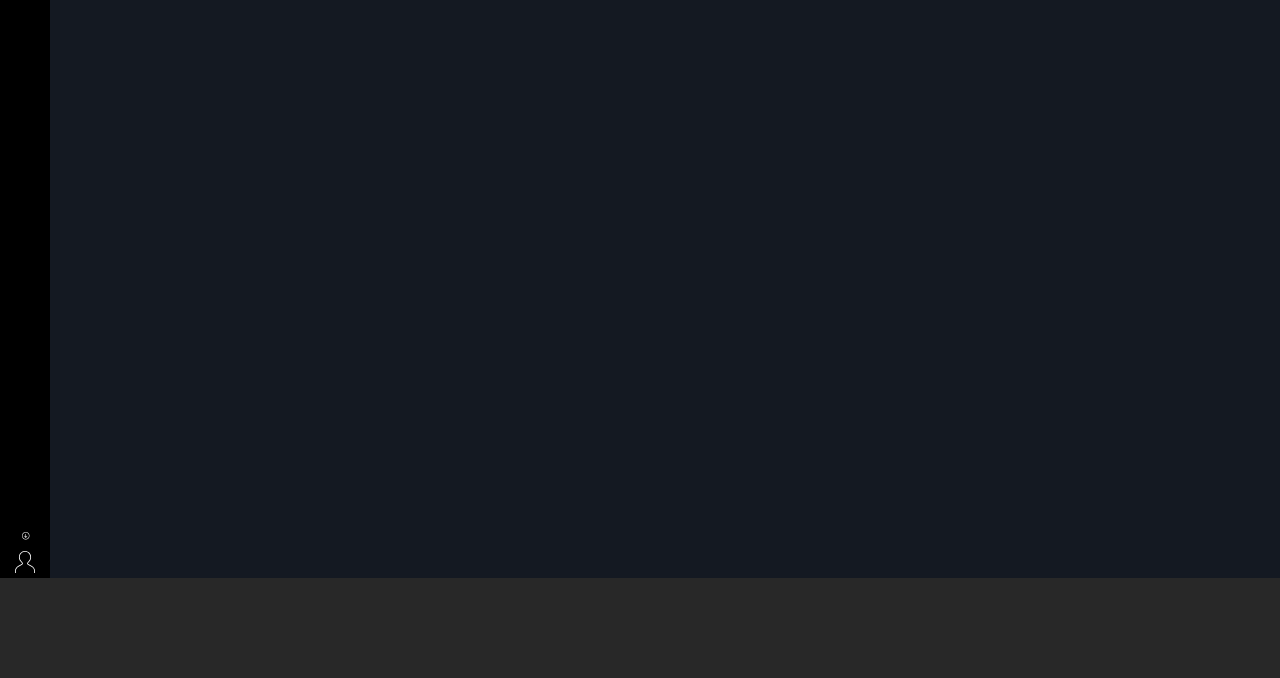
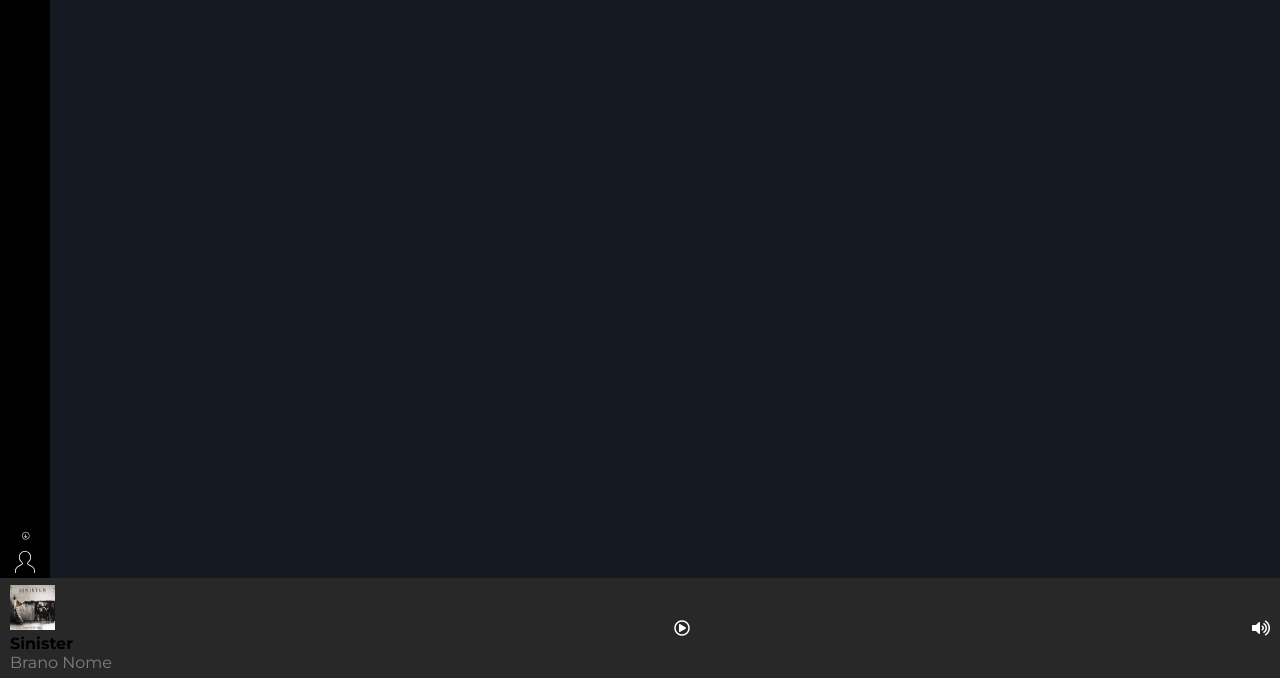
Before and after one commit to pierluigizironi/html-css-spotifyweb, a plain HTML site: page index.html in a window 1280 px wide. Shown: the part 122-800 px from the top of the page. Drawn offline with Linux system fonts and the light colour scheme.

Commit message:
add flexbox on footer section

```diff
--- a/css/style.css
+++ b/css/style.css
@@ -21,8 +21,21 @@ body {
 
 /* Utilities */
 
+h1 {
+}
+
+h2 {
+}
+
+h3 {
+}
+
 .txt-white {
   color: white;
+}
+
+.txt-grey {
+  color: #7d7f84;
 }
 
 .btn {
@@ -81,3 +94,14 @@ footer {
   width: 100%;
   background-color: #282828;
 }
+
+.music-player {
+  height: 100%;
+  justify-content: space-between;
+  align-items: center;
+  padding: 0px 10px;
+}
+
+#playing-album img {
+  width: 45px;
+}
--- a/index.html
+++ b/index.html
@@ -46,6 +46,21 @@
             <main></main>
         </div>
     </div>
-    <footer></footer>
+    <footer>
+        <div class="music-player d-flex">
+            <div id="playing-album">
+                <img src="img/sinister.jpeg" alt="sinister album">
+                <h4>Sinister</h4>
+                <span class="txt-grey">Brano</span>
+                <span class="txt-grey">Nome</span>
+            </div>
+            <div id="commands" class="txt-white">
+                <i class="far fa-play-circle"></i>
+            </div>
+            <div id="volume-settings" class="txt-white">
+                <i class="fas fa-volume-up"></i>
+            </div>
+        </div>
+    </footer>
 </body>
 </html>
```
